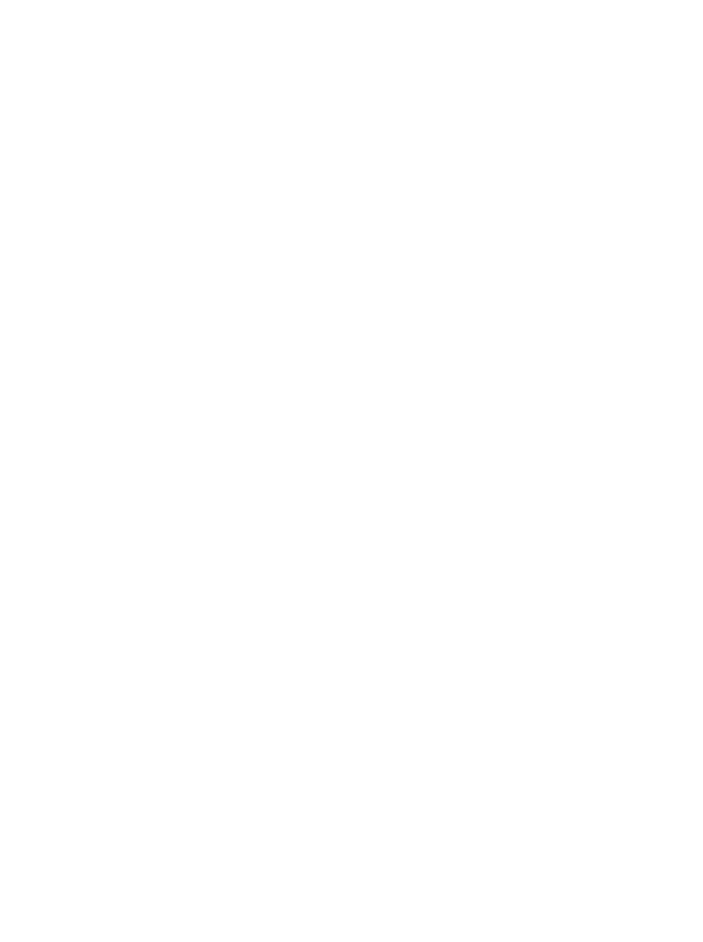
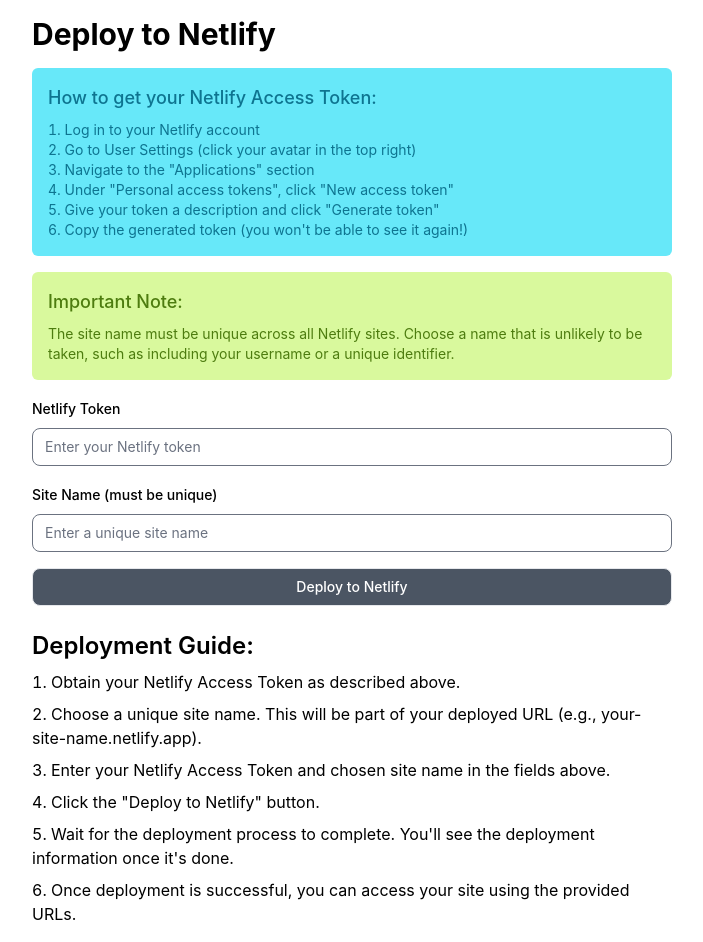
Before and after one commit to anuragpardeshii/Agentic-Workflow, a React (Vite) app in the folder frontend/: page /deploy in a window 1280 px wide. Before the commit this address had no page. Shown: the whole page, without its empty margins (288-991 px from the left). Before the commit the page ends 800 px from the top, so only its background shows below. Built offline with nearby package versions, Linux system fonts and the light colour scheme.

Commit message:
deploy instructions added and ui changes

```diff
--- a/frontend/src/App.jsx
+++ b/frontend/src/App.jsx
@@ -5,6 +5,7 @@
 import Home from "./components/Home.jsx";
 import CodeEditor from "./components/CodeEditor.jsx";
 import AIHome from "./pages/AIHome.jsx";
+import Deploy from "./components/Deploy.jsx";
 
 function App() {
   return (
@@ -14,6 +15,7 @@
       <Route path="/editor" element={<CodeEditor />} />
       {/* <Route path="/landing" element={<Landing />} /> */}
       <Route path="/ai" element={<AIHome />} />
+      <Route path="/deploy" element={<Deploy />} />
     </Routes>
   );
 }
--- a/frontend/src/components/Deploy.jsx
+++ b/frontend/src/components/Deploy.jsx
@@ -1,10 +1,14 @@
-import React, { useState } from "react";
+"use client";
+
+import { useState } from "react";
 import sha1 from "sha1";
+import { Alert, Button, Label, TextInput, Card } from "flowbite-react";
+import { Link } from "react-router-dom";
 
 const Deploy = () => {
   const [netlifyToken, setNetlifyToken] = useState("");
   const [siteName, setSiteName] = useState("");
-
+  const [siteInfo, setSiteInfo] = useState(null);
   const deployToNetlify = async () => {
     if (!netlifyToken || !siteName) {
       alert("Please provide your Netlify token and site name.");
@@ -28,6 +32,7 @@
       }
 
       const siteData = await siteResponse.json();
+      setSiteInfo(siteData);
       const siteId = siteData.id;
 
       console.log("Site created:", siteData);
@@ -147,36 +152,140 @@
         console.log(`${file} uploaded successfully.`);
       }
 
+      // Update the state with deployment info
+      setDeploymentInfo({
+        name: siteData.name,
+        url: siteData.ssl_url,
+        adminUrl: siteData.admin_url,
+        deployUrl: deployData.deploy_ssl_url,
+      });
+
       alert("Deployment successful!");
     } catch (error) {
       console.error("Error deploying to Netlify:", error);
-      alert(`Error: ${error.message}`);
     }
   };
 
   return (
-    <div style={{ height: "100vh" }}>
-      <div>
-        <input
+    <div className="container mx-auto p-4 max-w-2xl">
+      <h1 className="text-3xl font-bold mb-4">Deploy to Netlify</h1>
+
+      <Alert color="info" className="mb-4 bg-cyan-300 text-cyan-700 rounded-md">
+        <h3 className="text-lg font-medium mb-2">
+          How to get your Netlify Access Token:
+        </h3>
+        <ol className="list-decimal list-inside">
+          <li>Log in to your Netlify account</li>
+          <li>Go to User Settings (click your avatar in the top right)</li>
+          <li>Navigate to the "Applications" section</li>
+          <li>Under "Personal access tokens", click "New access token"</li>
+          <li>Give your token a description and click "Generate token"</li>
+          <li>Copy the generated token (you won't be able to see it again!)</li>
+        </ol>
+      </Alert>
+
+      <Alert
+        color="warning"
+        className="mb-4 bg-lime-200 text-lime-700 rounded-md"
+      >
+        <h3 className="text-lg font-medium mb-2">Important Note:</h3>
+        <p>
+          The site name must be unique across all Netlify sites. Choose a name
+          that is unlikely to be taken, such as including your username or a
+          unique identifier.
+        </p>
+      </Alert>
+
+      <div className="mb-4">
+        <div className="mb-2">
+          <Label htmlFor="netlifyToken" value="Netlify Token" />
+        </div>
+        <TextInput
+          id="netlifyToken"
           type="text"
-          placeholder="Netlify Token"
+          placeholder="Enter your Netlify token"
           value={netlifyToken}
           onChange={(e) => setNetlifyToken(e.target.value)}
-          className="p-2 border rounded mb-2"
         />
-        <input
+      </div>
+
+      <div className="mb-4">
+        <div className="mb-2">
+          <Label htmlFor="siteName" value="Site Name (must be unique)" />
+        </div>
+        <TextInput
+          id="siteName"
           type="text"
-          placeholder="Site Name"
+          placeholder="Enter a unique site name"
           value={siteName}
           onChange={(e) => setSiteName(e.target.value)}
-          className="p-2 border rounded mb-2"
         />
-        <button
-          onClick={deployToNetlify}
-          className="bg-blue-500 text-white p-2 rounded hover:bg-blue-600"
-        >
-          Deploy to Netlify
-        </button>
+      </div>
+
+      <Button
+        onClick={deployToNetlify}
+        className="w-full text-lg bg-gray-600 hover:bg-gray-700"
+      >
+        Deploy to Netlify
+      </Button>
+
+      {siteInfo && (
+        <Card className="mt-6">
+          <div className="space-y-2 p-4">
+            <h2 className="text-2xl font-semibold mb-4">
+              Deployment Successful!
+            </h2>
+            <p>
+              <strong>Site Name:</strong> {siteInfo.name}
+            </p>
+            <p>
+              <strong>Site URL:</strong>{" "}
+              <a
+                href={siteInfo.deployUrl}
+                target="_blank"
+                rel="noopener noreferrer"
+                className="text-blue-600 hover:underline"
+              >
+                {siteInfo.deployUrl}
+              </a>
+            </p>
+            <p>
+              <strong>Deploy URL:</strong>{" "}
+              <a
+                href={siteInfo.deployUrl}
+                target="_blank"
+                rel="noopener noreferrer"
+                className="text-blue-600 hover:underline"
+              >
+                {siteInfo.deployUrl}
+              </a>
+            </p>
+          </div>
+        </Card>
+      )}
+
+      <div className="mt-6">
+        <h2 className="text-2xl font-semibold mb-2">Deployment Guide:</h2>
+        <ol className="list-decimal list-inside space-y-2">
+          <li>Obtain your Netlify Access Token as described above.</li>
+          <li>
+            Choose a unique site name. This will be part of your deployed URL
+            (e.g., your-site-name.netlify.app).
+          </li>
+          <li>
+            Enter your Netlify Access Token and chosen site name in the fields
+            above.
+          </li>
+          <li>Click the "Deploy to Netlify" button.</li>
+          <li>
+            Wait for the deployment process to complete. You'll see the
+            deployment information once it's done.
+          </li>
+          <li>
+            Once deployment is successful, you can access your site using the
+            provided URLs.
+          </li>
+        </ol>
       </div>
     </div>
   );
```
